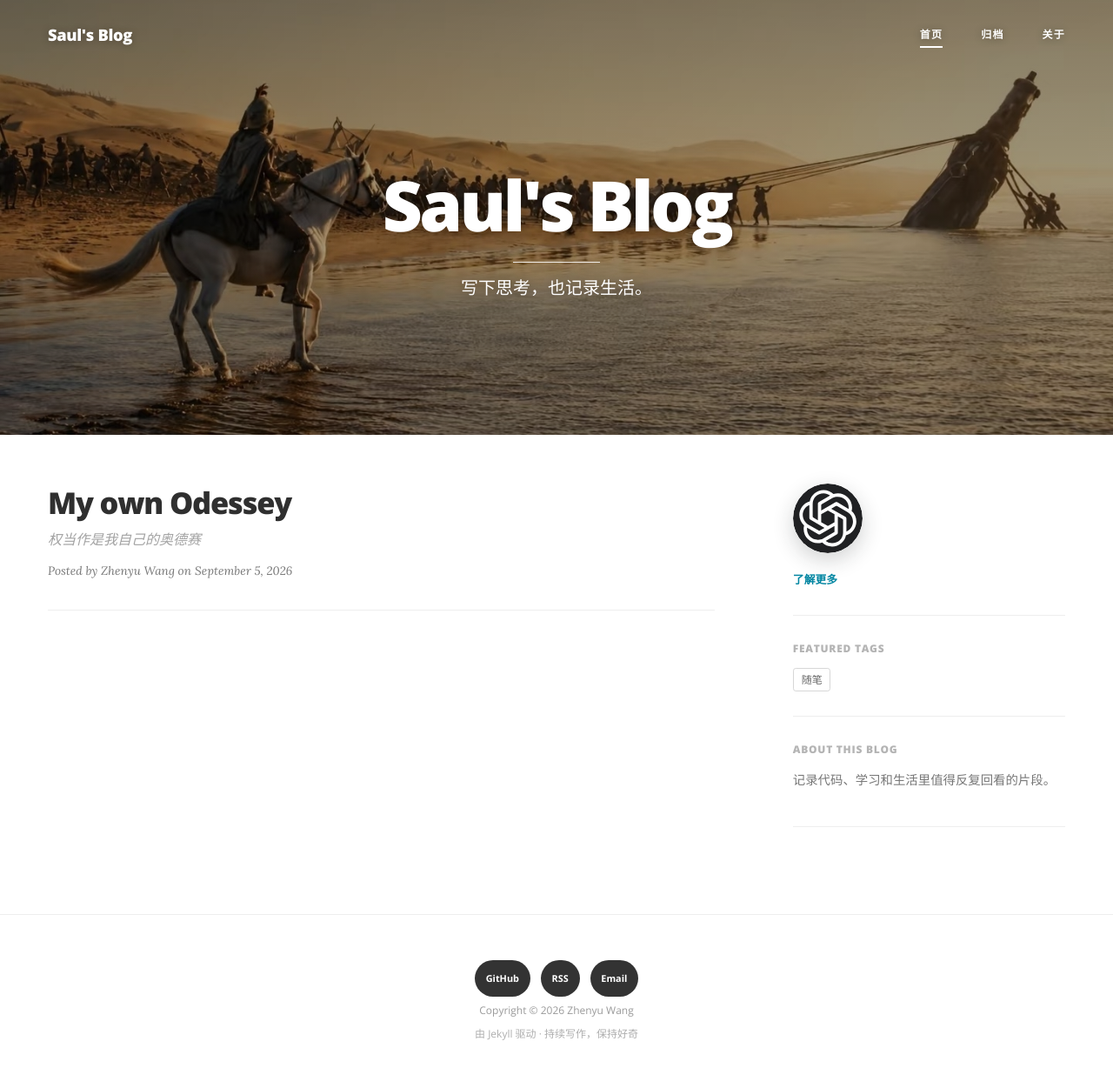
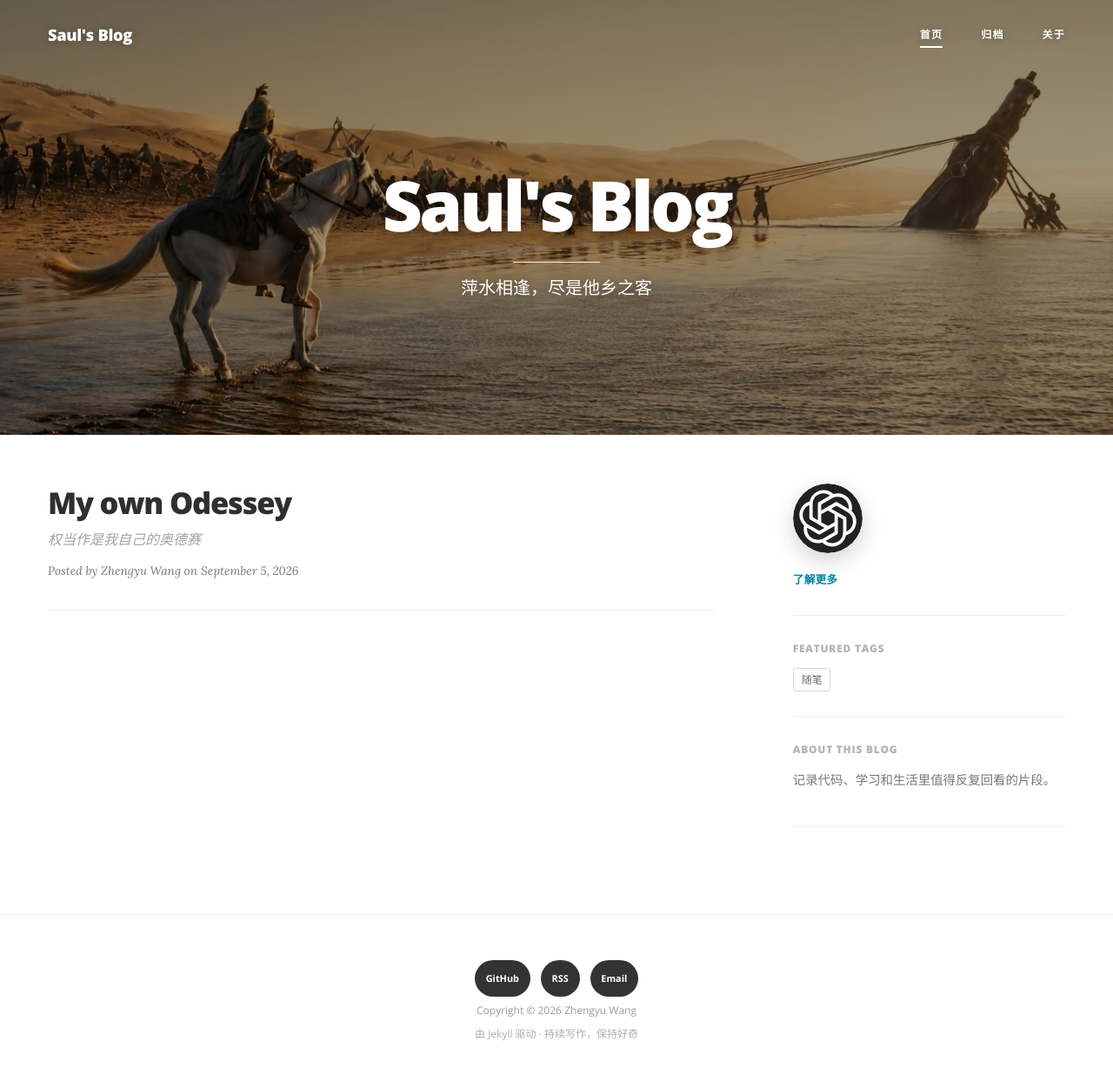
Before and after one commit to xingfenyizhen/xingfenyizhen.github.io, a Jekyll site: the page built from index.html, in a window 1280 px wide. Shown: the whole page at 87% size. Built offline with Jekyll 4.4.1, drawn with Linux system fonts in a browser that asks for light colours.

Commit message:
Convert site to a personal blog

```diff
--- a/_config.yml
+++ b/_config.yml
@@ -1,6 +1,6 @@
 title: "Saul's Blog"
-description: "关于代码、学习与日常的个人记录"
-tagline: "写下思考，也记录生活。"
+description: "Just do it!"
+tagline: "萍水相逢，尽是他乡之客"
 url: "https://xingfenyizhen.github.io"
 baseurl: ""
 lang: "zh-CN"
@@ -9,8 +9,8 @@
 github_username: "xingfenyizhen"
 
 author:
-  name: "Zhenyu Wang"
-  email: "SY2506226@buaa.edu.cn"
+  name: "Zhengyu Wang"
+  email: "18986377619@163.com"
 
 permalink: /posts/:title/
 future: false
```
